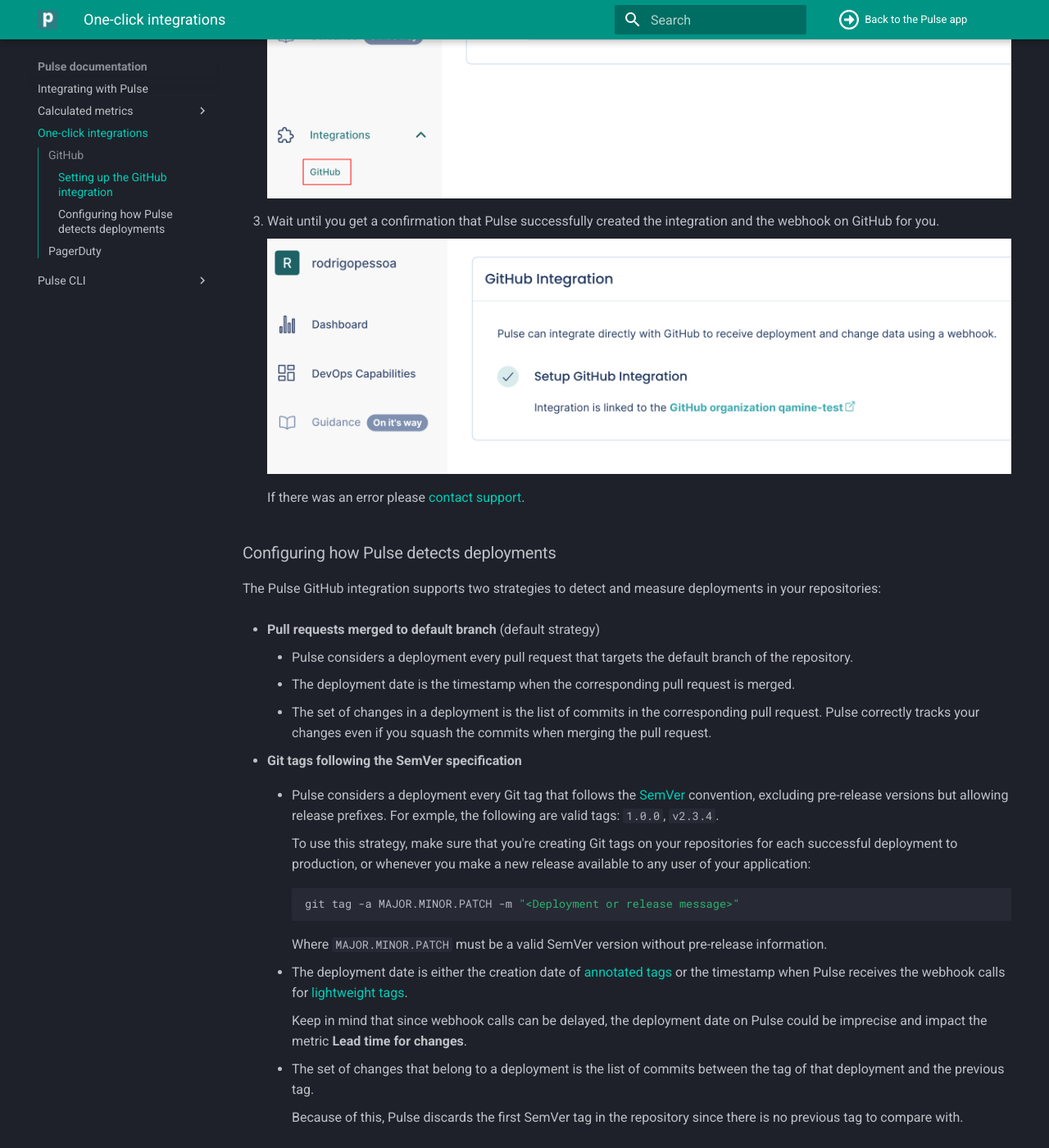
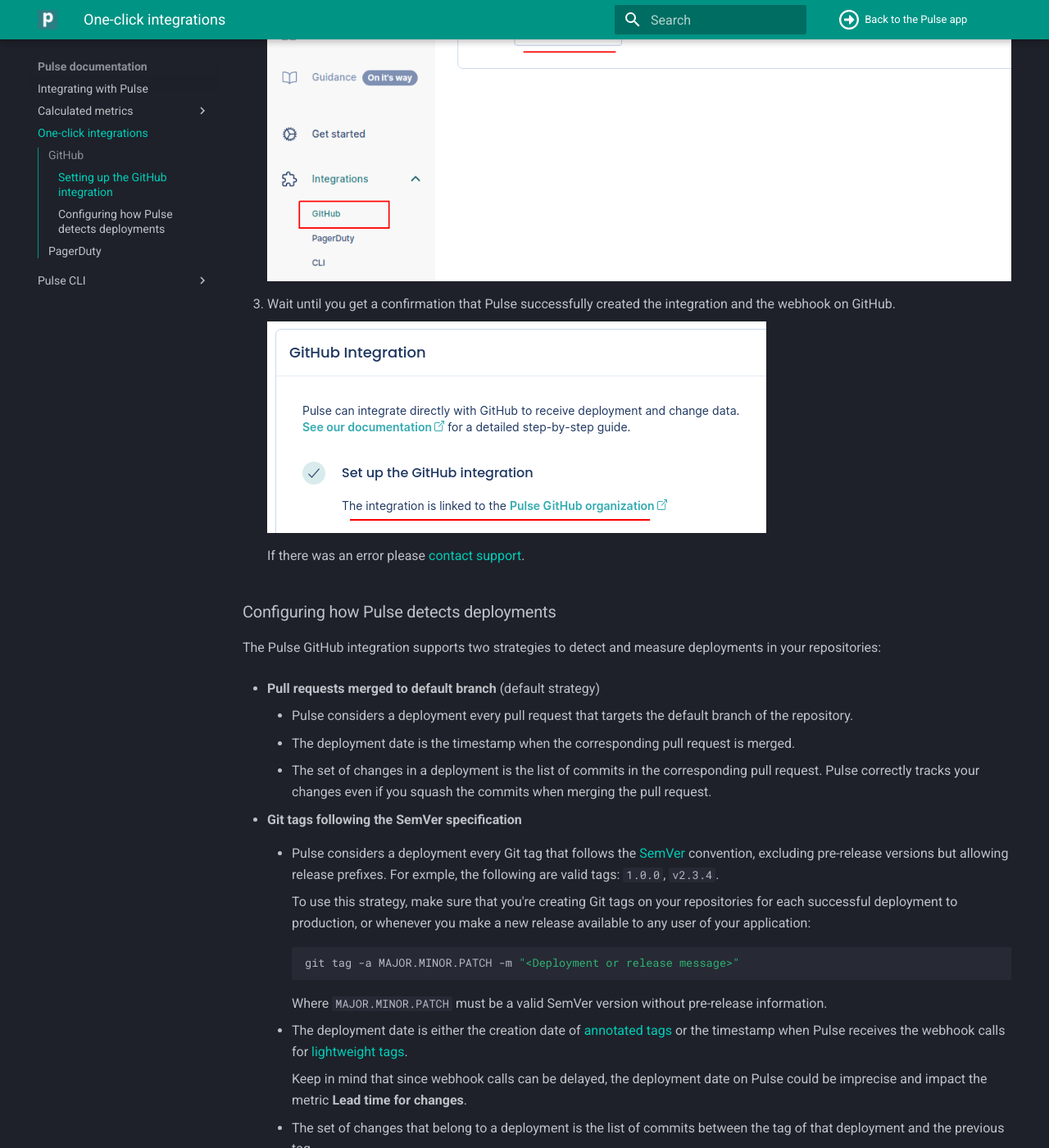
Before and after one commit to codacy/pulse-user-docs, an MkDocs documentation site: the page built from docs/one-click-integrations.md, in a window 1280 px wide and 1400 px high, scrolled down 794 px. Shown: the whole window at 82% size. Built offline with MkDocs 1.6.1 and Material for MkDocs 9.7.7, drawn with Linux system fonts in a browser that asks for light colours; some of the changed text lies outside the part shown.

Commit message:
feature: Update screenshots for GitHub integration with new UI copy

```diff
--- a/docs/one-click-integrations.md
+++ b/docs/one-click-integrations.md
@@ -19,12 +19,11 @@
 
     ![Installing the Pulse GitHub App](images/ghi-installing.png)
 
-1.  Wait until you get a confirmation that Pulse successfully created the integration and the webhook on GitHub for you.
+1.  Wait until you get a confirmation that Pulse successfully created the integration and the webhook on GitHub.
 
     ![Pulse GitHub integration set up successfully](images/ghi-ok.png)
 
     If there was an error please [contact support](mailto:pulsesupport@codacy.com).
-
 
 ### Configuring how Pulse detects deployments {: id="deployment-detection-strategy"}
 
```
Also changed, not shown: other parts of docs/one-click-integrations.md (+2 -0 lines), docs/images/ghi-installing.png, docs/images/ghi-ok.png, docs/images/ghi-strategy.png.
